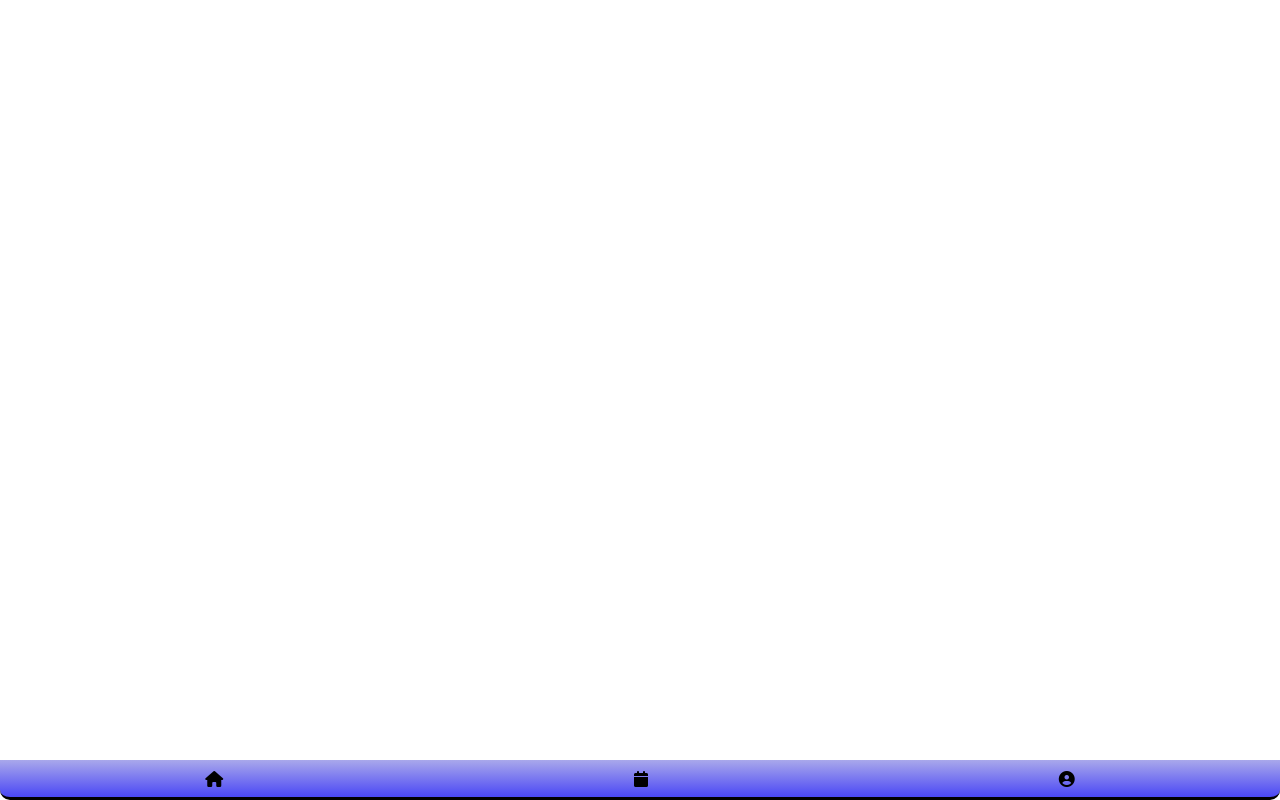
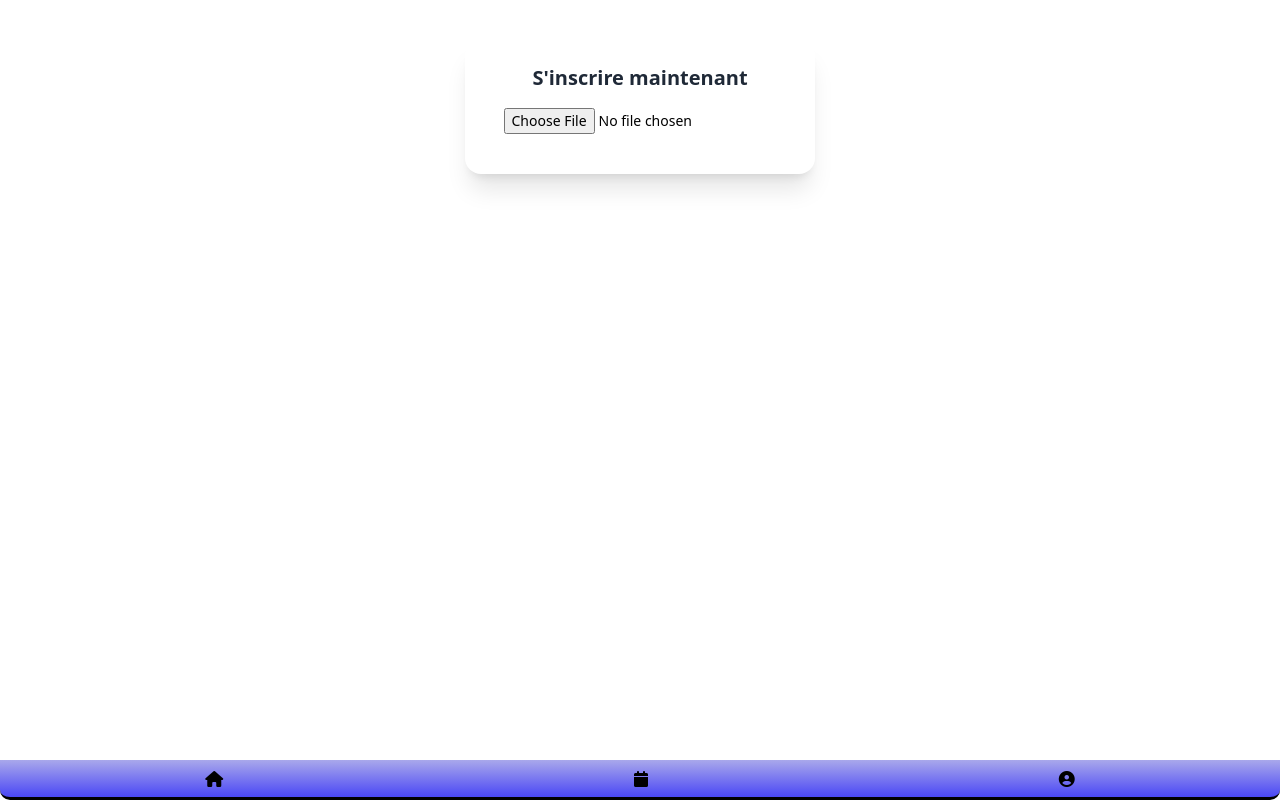
Before and after one commit to WassimeELmansoury/Arenasync, a React (Vite) app: page /signup/1 in a window 1280 px wide. Before the commit this address had no page. Built offline with nearby package versions, Linux system fonts and the light colour scheme.

Commit message:
création du formulaire d'inscription avec preview d'avatar

```diff
--- a/src/App.jsx
+++ b/src/App.jsx
@@ -11,7 +11,7 @@ export default function App(){
     <Routes>
     <Route path="/" element={<HomePage/>}></Route>
     <Route path="/SP/:id" element={<SecondPage/>}></Route>
-    <Route path="/FS/:id" element={<SignupForm/>}></Route>
+    <Route path="/signup/:id" element={<SignupForm />} />
     </Routes>
     </BrowserRouter>
     {/* {<HomePage/>} */}
--- /dev/null
+++ b/src/components/BtnInsccription.jsx
@@ -0,0 +1,16 @@
+
+
+
+function BtnInscription ({onClick}){
+
+    return (
+    <>
+
+    <button
+    onClick={onClick}
+     className="bg-blue-600 hover:bg-indigo-800 text-white font-semibold py-2 px-6 rounded-lg transition-colors duration-200">
+        S'inscrire maintenant
+        </button>
+    </>)
+}
+export default BtnInscription;
--- a/src/components/ButtonInscription.jsx
+++ /dev/null
@@ -1,9 +0,0 @@
-
-function BtnInscription (){
-    return (<>
-<button className="bg-blue-600 hover:bg-indigo-800 text-white font-semibold py-2 px-6 rounded-lg transition-colors duration-200">
-  S'inscrire maintenant
-</button>
-    </>)
-}
-export default BtnInscription;
--- a/src/components/SignupForm.jsx
+++ b/src/components/SignupForm.jsx
@@ -1,20 +1,43 @@
-import { Activity, useState } from "react";
-function SignupForm(){
-    let [avatar,setAvatar]=useState("")
-    return(<>
-    <div>
-        <h1>S'inscrire maintenant</h1>
-        <div>
-            <input type="file" accept="image/*" onChange={(ev)=>{
-                const file=ev.target.files[0]
-                if (file){
-                    setAvatar(URL.createObjectURL(file))
-                }
-            }}/>
-            <img src={avatar} width="50px" height="50px"/>
+import { useState } from "react";
+
+function SignupForm() {
+  const [avatar, setAvatar] = useState("");
+
+  return (
+    <div className="flex justify-center mt-10">
+      <div className="bg-white shadow-xl rounded-2xl p-6 w-[350px]">
+
+        <h1 className="text-xl font-bold text-gray-800 mb-4 text-center">
+          S'inscrire maintenant
+        </h1>
+
+        {/* Avatar */}
+        <div className="flex flex-col items-center gap-3 mb-4">
+          <input
+            type="file"
+            accept="image/*"
+            className="text-sm"
+            onChange={(ev) => {
+              const file = ev.target.files[0];
+              if (file) {
+                setAvatar(URL.createObjectURL(file));
+              }
+            }}
+          />
+
+          {avatar && (
+            <img
+              src={avatar}
+              alt="avatar"
+              className="w-16 h-16 rounded-full object-cover border"
+            />
+          )}
         </div>
+
+
+      </div>
     </div>
-    </>
-    )
+  );
 }
+
 export default SignupForm;
--- a/src/components/TournamentCard.jsx
+++ b/src/components/TournamentCard.jsx
@@ -1,9 +1,11 @@
 import { Link } from "react-router-dom";
 import { tournamentData } from "../data/tournamentDB";
-import BtnInscription from './ButtonInscription';
+import BtnInscription from './BtnInsccription'
+import { useState } from "react";
+import SignupForm from "./SignupForm";
 
 function DisplayCard() {
-
+const [activatformid,setactiveformid]= useState(null)
   return (
     <div className="cards">
       {tournamentData.map((it) => (
@@ -42,10 +44,13 @@ function DisplayCard() {
             </div>
           </Link>
 
-          {/* BtnInscription برا Link */}
-          <div className="flex justify-start mt-2">
-            <BtnInscription id={it.id}/>
-          </div>
+          {/* BtnInscription */}
+            <div className="flex justify-start mt-2">
+              <BtnInscription onClick={()=>setactiveformid(it.id)}/>
+            </div>
+            {/*form*/}
+            {activatformid ===it.id && (
+            <SignupForm tournmentid={it.id}/>)}
 
         </div>
       ))}
```
